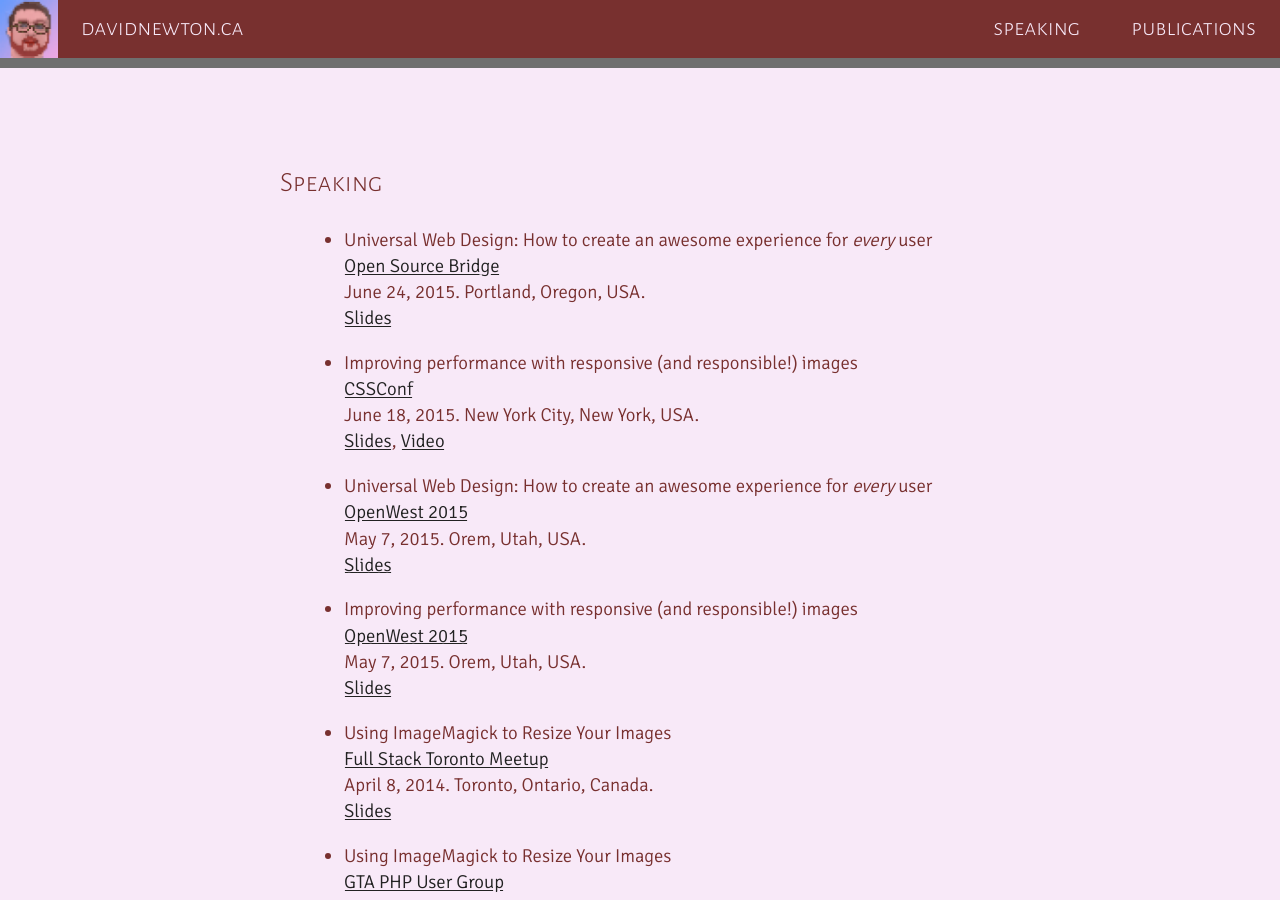
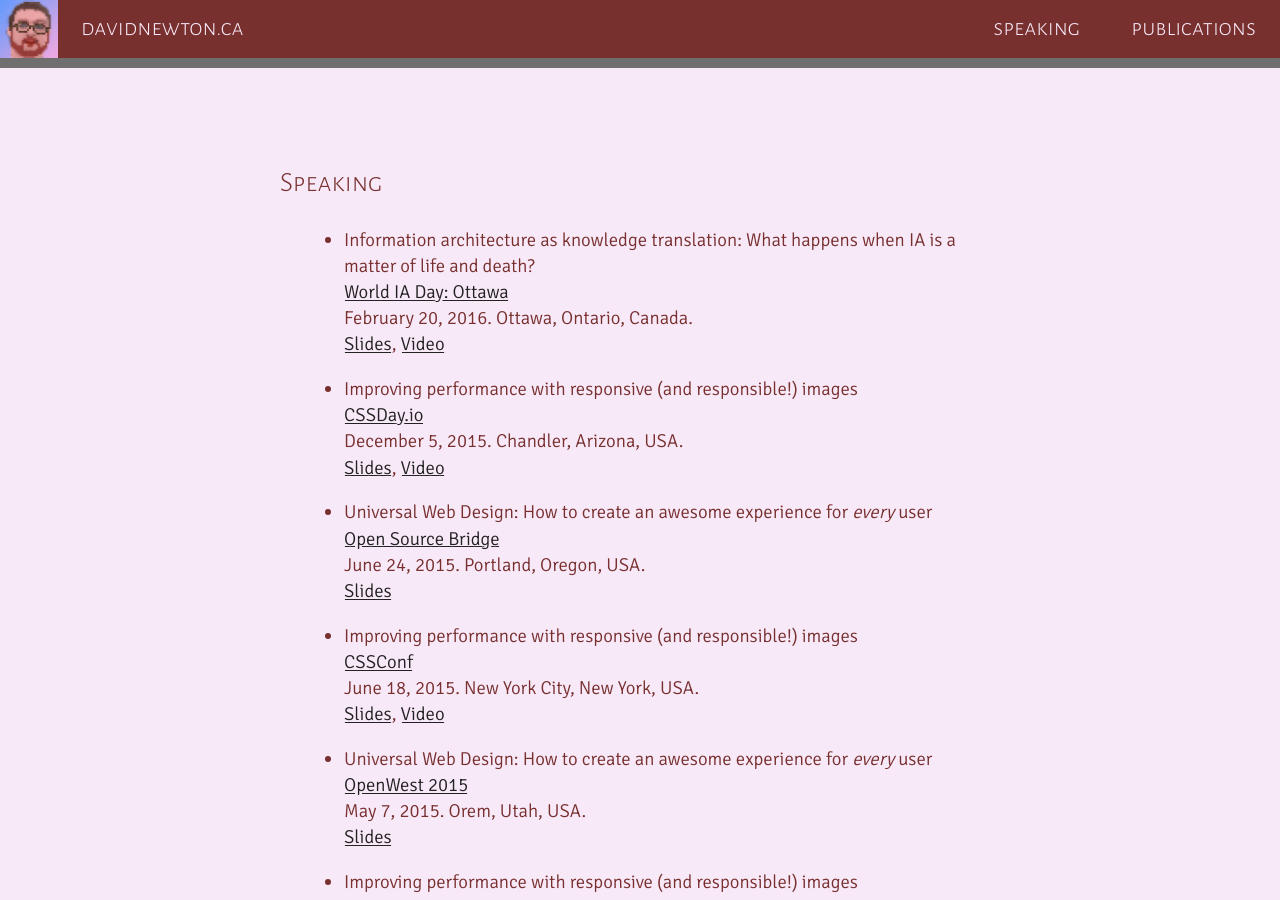
Before and after one commit to nwtn/nwtn.github.io, a Jekyll site: the page built from speaking.md, in a window 1280 px wide and 900 px high. Built offline with Jekyll 4.4.1, drawn with Linux system fonts in a browser that asks for light colours.

Commit message:
Add recent talks

```diff
--- a/speaking.md
+++ b/speaking.md
@@ -7,6 +7,16 @@ ord: 1
 
 <!-- ### Upcoming -->
 <!-- ### Past -->
+
+* Information architecture as knowledge translation: What happens when IA is a matter of life and death?
+[World IA Day: Ottawa](http://2016.worldiaday.org/location/ottawa-canada)
+February 20, 2016. Ottawa, Ontario, Canada.
+[Slides](https://speakerdeck.com/newtron/information-architecture-as-knowledge-translation-world-ia-day), [Video](http://davidnewton.ca/talks/WIADOtt16-dave-newton.m4v)
+
+* Improving performance with responsive (and responsible!) images
+[CSSDay.io](http://2015.cssday.io/)
+December 5, 2015. Chandler, Arizona, USA.
+[Slides](https://speakerdeck.com/newtron), [Video](https://www.youtube.com/watch?v=O9JGDHEL2b8)
 
 * Universal Web Design: How to create an awesome experience for *every* user
 [Open Source Bridge](http://opensourcebridge.org/)
```
Also changed, not shown: 1 other file.
